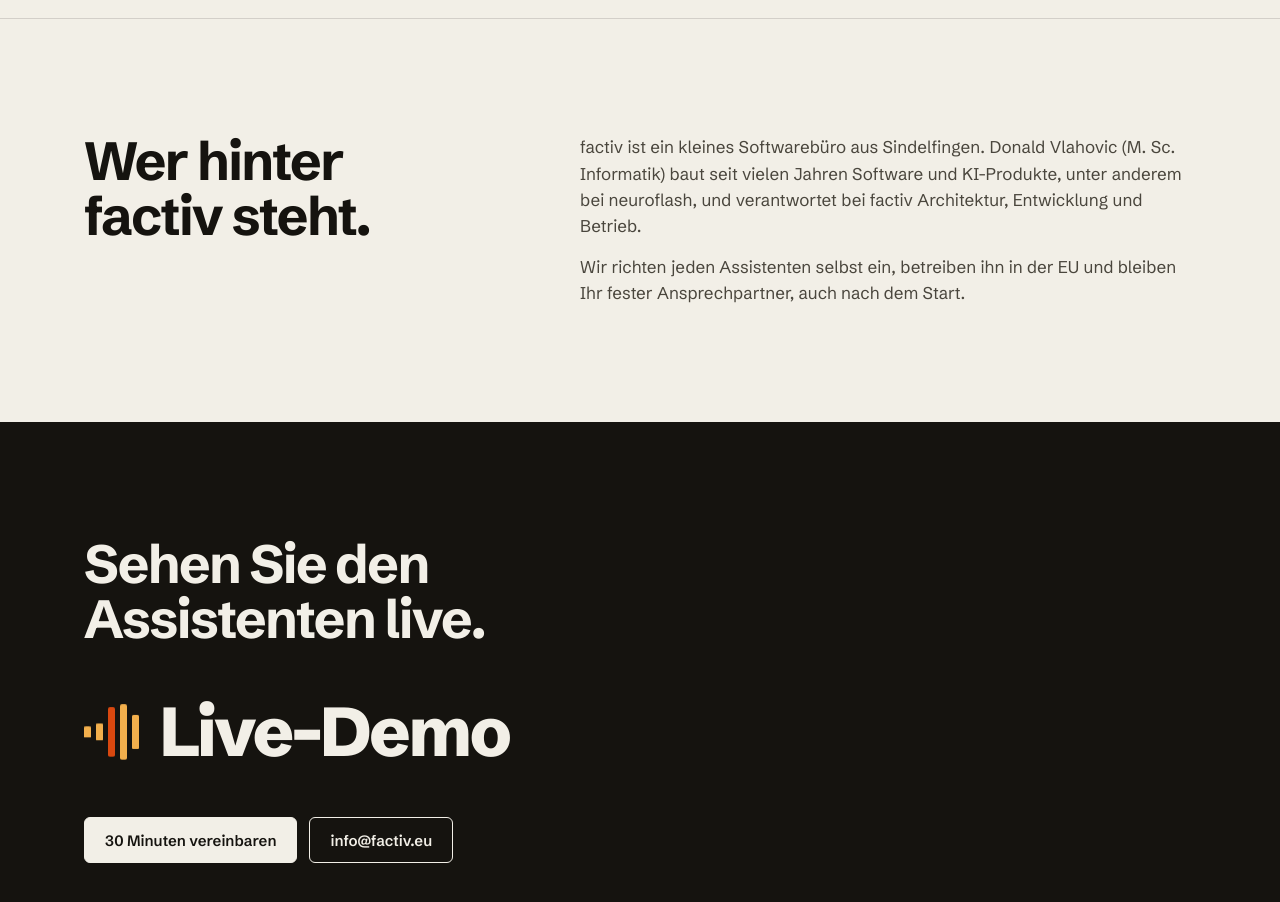
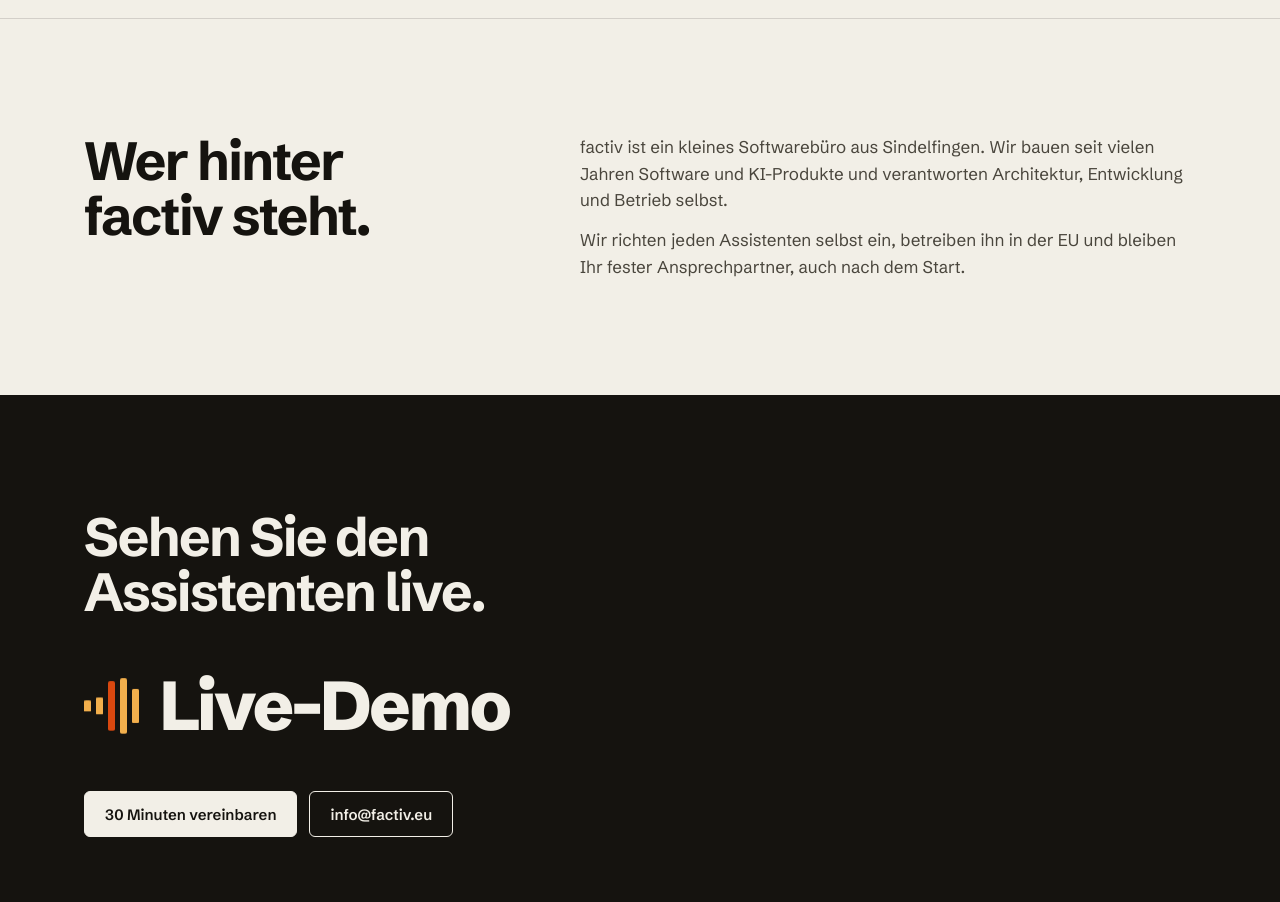
Before and after one commit to agenticapps-eu/factiv-website, a plain HTML site: page a/index.html in a window 1280 px wide. Shown: the part 4460-5362 px from the top of the page. Drawn offline with Linux system fonts and the light colour scheme.

Commit message:
fix: drop name and neuroflash from the about section
Co-Authored-By: Claude Opus 5.5 <noreply@anthropic.com>
Claude-Session: https://claude.ai/code/session_016EJKDjBNGT384MKFUYbnbb

```diff
--- a/a/index.html
+++ b/a/index.html
@@ -370,7 +370,7 @@ footer nav{display:flex;gap:20px;flex-wrap:wrap}
 <section id="ueber-uns" aria-labelledby="h-about">
  <div class="wrap about">
   <h2 id="h-about">Wer hinter factiv steht.</h2>
-  <div><p>factiv ist ein kleines Softwarebüro aus Sindelfingen. Donald Vlahovic (M.&nbsp;Sc. Informatik) baut seit vielen Jahren Software und KI-Produkte, unter anderem bei neuroflash, und verantwortet bei factiv Architektur, Entwicklung und Betrieb.</p>
+  <div><p>factiv ist ein kleines Softwarebüro aus Sindelfingen. Wir bauen seit vielen Jahren Software und KI-Produkte und verantworten Architektur, Entwicklung und Betrieb selbst.</p>
   <p>Wir richten jeden Assistenten selbst ein, betreiben ihn in der EU und bleiben Ihr fester Ansprechpartner, auch nach dem Start.</p></div>
  </div>
 </section>
```
Also changed, not shown: index.html (+1 -1 lines).
